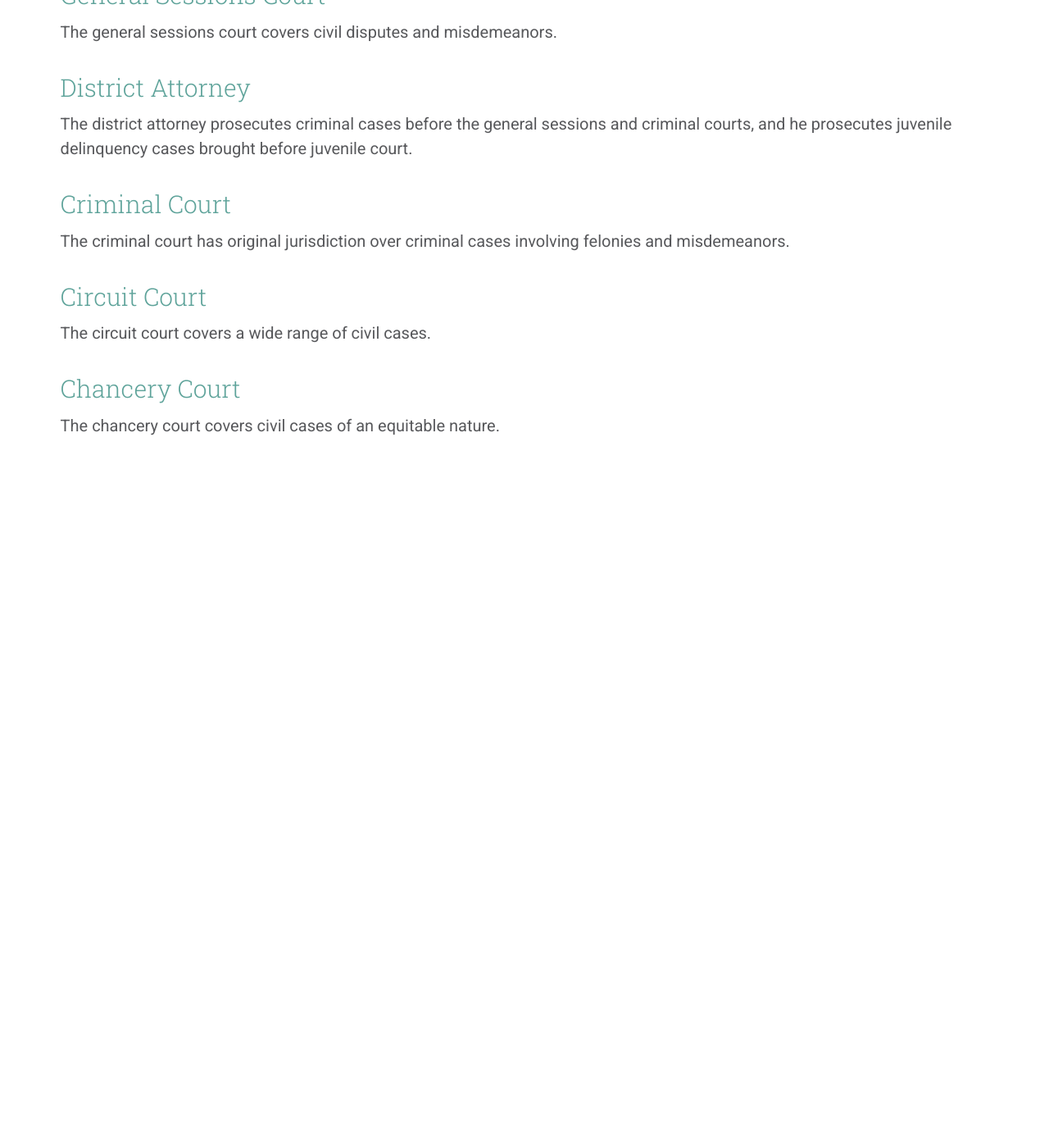
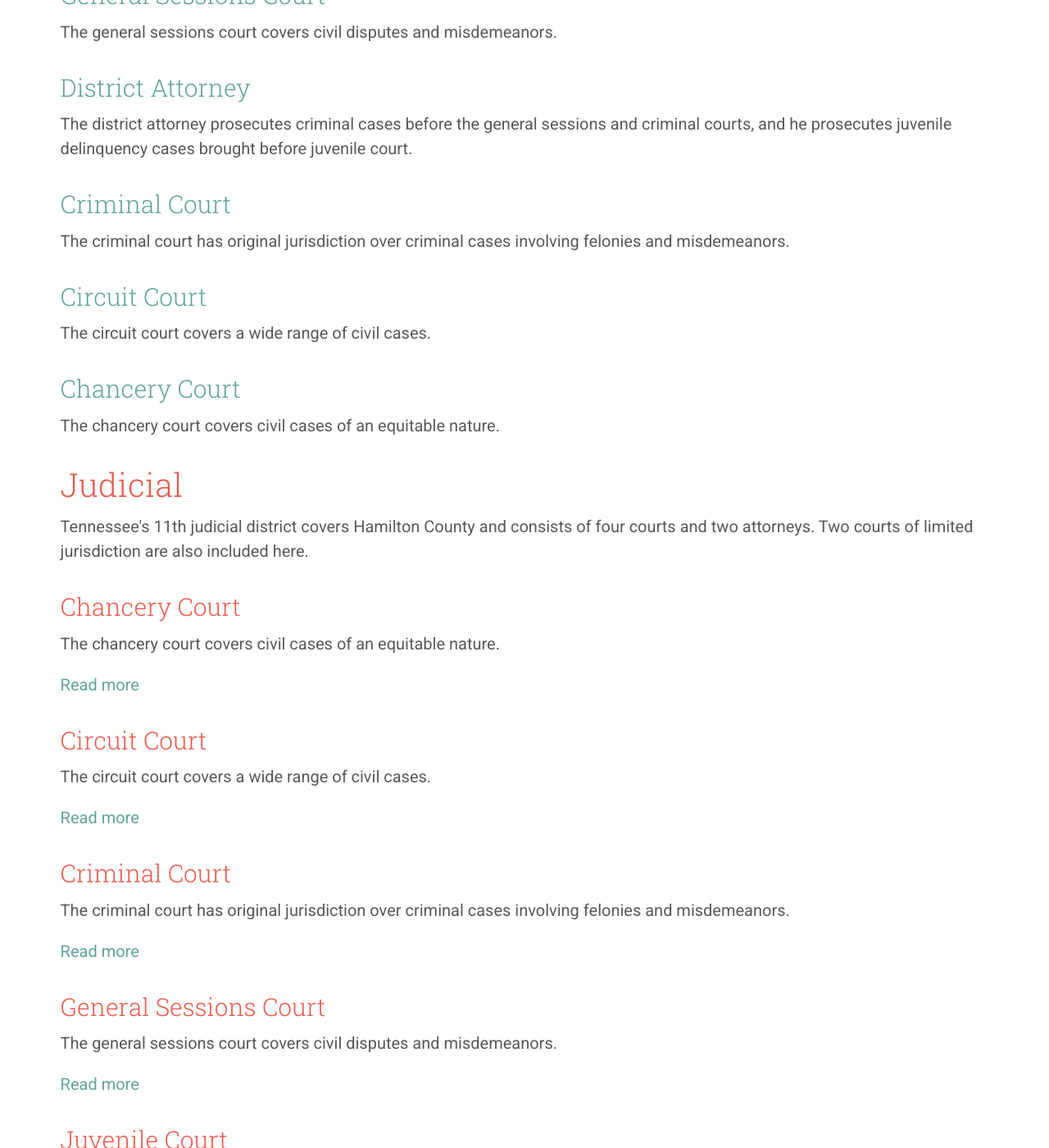
Before and after one commit to chattizen/citizens-handbook, a Jekyll site: the page built from judicial/index.html, in a window 1280 px wide and 1400 px high, scrolled down 528 px. Shown: the whole window at 82% size. Built offline with Jekyll 4.4.1, drawn with Linux system fonts in a browser that asks for light colours; nearby versions of some CDN libraries; comment, search, counter and statistics services are not loaded; before the commit the page ends 1082 px from its top, so only the background shows below that; some of the changed text lies outside the part shown.

Commit message:
Update judicial structure

```diff
--- a/judicial/index.html
+++ b/judicial/index.html
@@ -12,3 +12,66 @@
             <dd>{{ post.content }}</dd>
         {% endfor %}
         </dl>
+
+
+
+        <h1>{{ page.title }}</h1>
+        <p>Tennessee's 11th judicial district covers Hamilton County and consists of four courts and two attorneys. Two courts of limited jurisdiction are also included here.</p>
+
+        <dl>
+          <dt>
+            <h2>Chancery Court</h2>
+          </dt>
+          <dd>
+            <p>The chancery court covers civil cases of an equitable nature.</p>
+            <p><a href="./chancery-court">Read more</a></p>
+          </dd>
+
+          <dt>
+            <h2>Circuit Court</h2>
+          </dt>
+          <dd>
+            <p>The circuit court covers a wide range of civil cases.</p>
+            <p><a href="./circuit-court">Read more</a></p>
+          </dd>
+
+          <dt>
+            <h2>Criminal Court</h2>
+          </dt>
+          <dd>
+            <p>The criminal court has original jurisdiction over criminal cases involving felonies and misdemeanors.</p>
+            <p><a href="./criminal-court">Read more</a></p>
+          </dd>
+
+          <dt>
+            <h2>General Sessions Court</h2>
+          </dt>
+          <dd>
+            <p>The general sessions court covers civil disputes and misdemeanors.</p>
+            <p><a href="./general-sessions-court">Read more</a></p>
+          </dd>
+
+          <dt>
+            <h2>Juvenile Court</h2>
+          </dt>
+          <dd>
+            <p>Juvenile court covers cases involving minors alleged to be delinquent, unruly, dependent or neglected.</p>
+            <p><a href="./juvenile-court">Read more</a></p>
+          </dd>
+
+          <dt>
+            <h2>District Attorney</h2>
+          </dt>
+          <dd>
+            <p>The district attorney prosecutes criminal cases before the general sessions and criminal courts, and he prosecutes juvenile delinquency cases brought before juvenile court.</p>
+            <p><a href="./district-attorney">Read more</a></p>
+          </dd>
+
+          <dt>
+            <h2>Public Defender</h2>
+          </dt>
+          <dd>
+            <p>The public defender provides legal counsel to people who are accused of crimes and cannot afford a private attorney.</p>
+            <p><a href="./public-defender">Read more</a></p>
+          </dd>
+        </dl>
```
Also changed, not shown: other parts of judicial/index.html (+1 -1 lines), judicial/chancery-court.md (added, +8 -0 lines), judicial/circuit-court.md (added, +8 -0 lines), judicial/criminal-court.md (added, +8 -0 lines), judicial/district-attorney.md (added, +8 -0 lines), judicial/general-sessions-court.md (added, +8 -0 lines), judicial/juvenile-court.md (added, +8 -0 lines), judicial/public-defender.md (added, +8 -0 lines).
